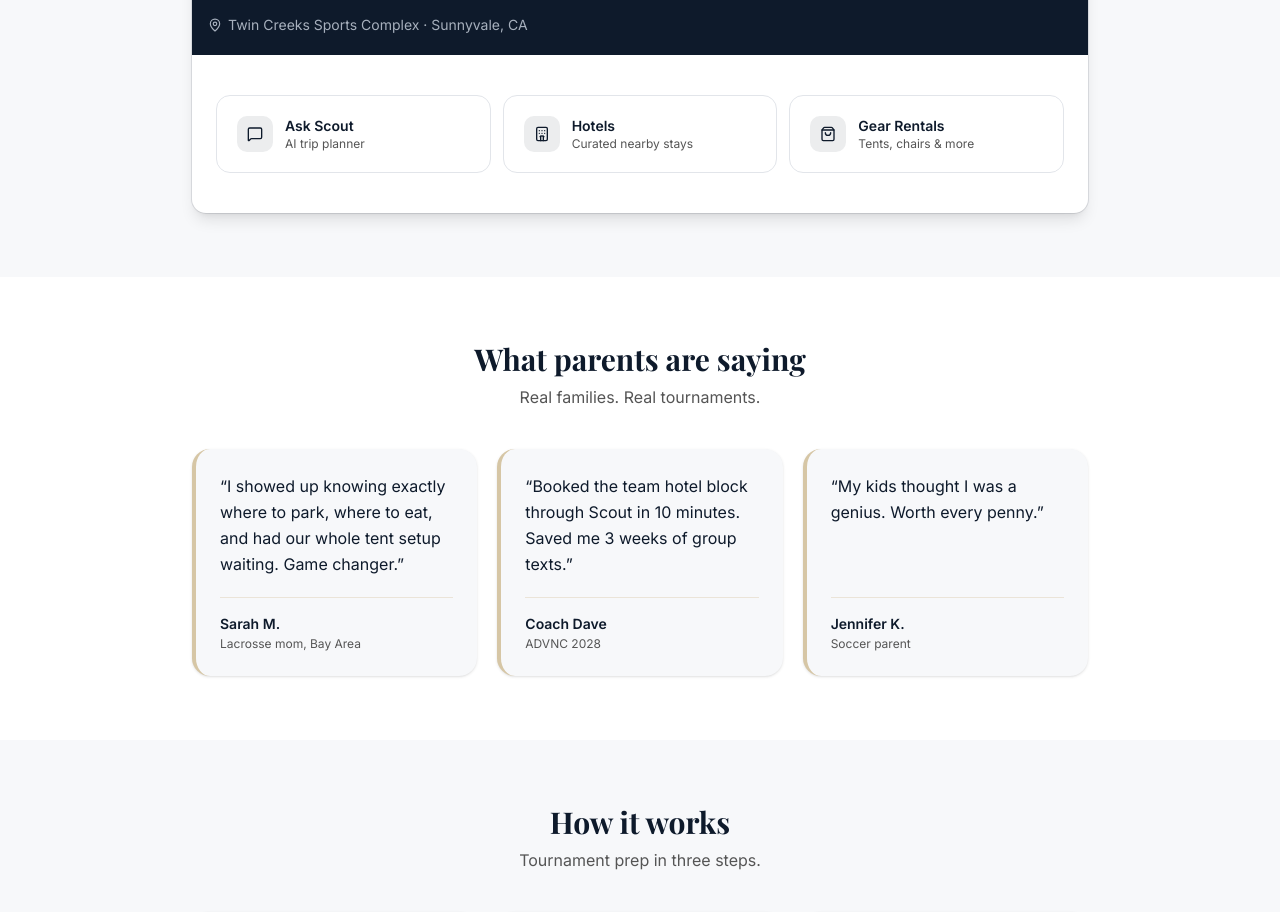
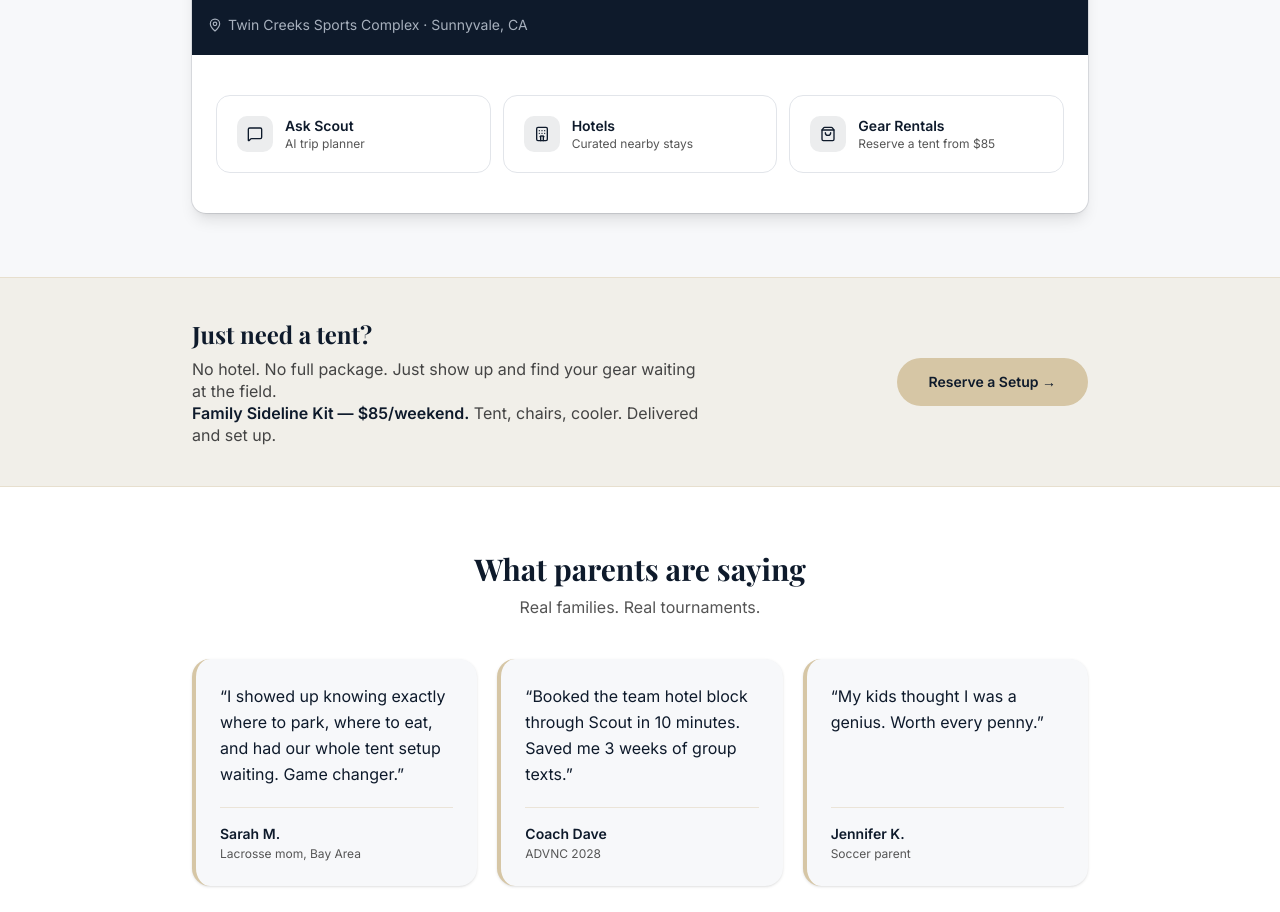
Before and after one commit to hellosidelinesuites-ctrl/sideline-scout, a Next.js app: page / in a window 1280 px wide. Shown: the part 840-1752 px from the top of the page. Built offline with nearby package versions, Linux system fonts and the light colour scheme; a web font is replaced by a local one.

Commit message:
Add just need a tent section and update gear card copy

```diff
--- a/app/page.tsx
+++ b/app/page.tsx
@@ -188,12 +188,31 @@ export default function HomePage() {
                   </div>
                   <div>
                     <p className="font-semibold text-navy text-sm">Gear Rentals</p>
-                    <p className="text-xs text-[#555]">Tents, chairs & more</p>
+                    <p className="text-xs text-[#555]">Reserve a tent from $85</p>
                   </div>
                 </Link>
               </div>
             </CardContent>
           </Card>
+        </div>
+      </section>
+
+      {/* ── Gear standalone CTA ── */}
+      <section className="bg-sand/20 border-y border-sand/40 px-6 py-10">
+        <div className="max-w-4xl mx-auto flex flex-col sm:flex-row sm:items-center justify-between gap-6">
+          <div>
+            <h2 className="font-heading text-2xl font-bold text-navy mb-2">Just need a tent?</h2>
+            <p className="text-[#444] text-base leading-snug max-w-lg">
+              No hotel. No full package. Just show up and find your gear waiting at the field.<br />
+              <span className="font-semibold text-navy">Family Sideline Kit — $85/weekend.</span> Tent, chairs, cooler. Delivered and set up.
+            </p>
+          </div>
+          <Link
+            href="/t/west-coast-showdown-2026/gear"
+            className="inline-flex items-center justify-center font-semibold rounded-full px-8 py-3.5 bg-sand text-navy hover:bg-[#c4b48f] transition-colors text-sm shrink-0 whitespace-nowrap"
+          >
+            Reserve a Setup →
+          </Link>
         </div>
       </section>
 
```
